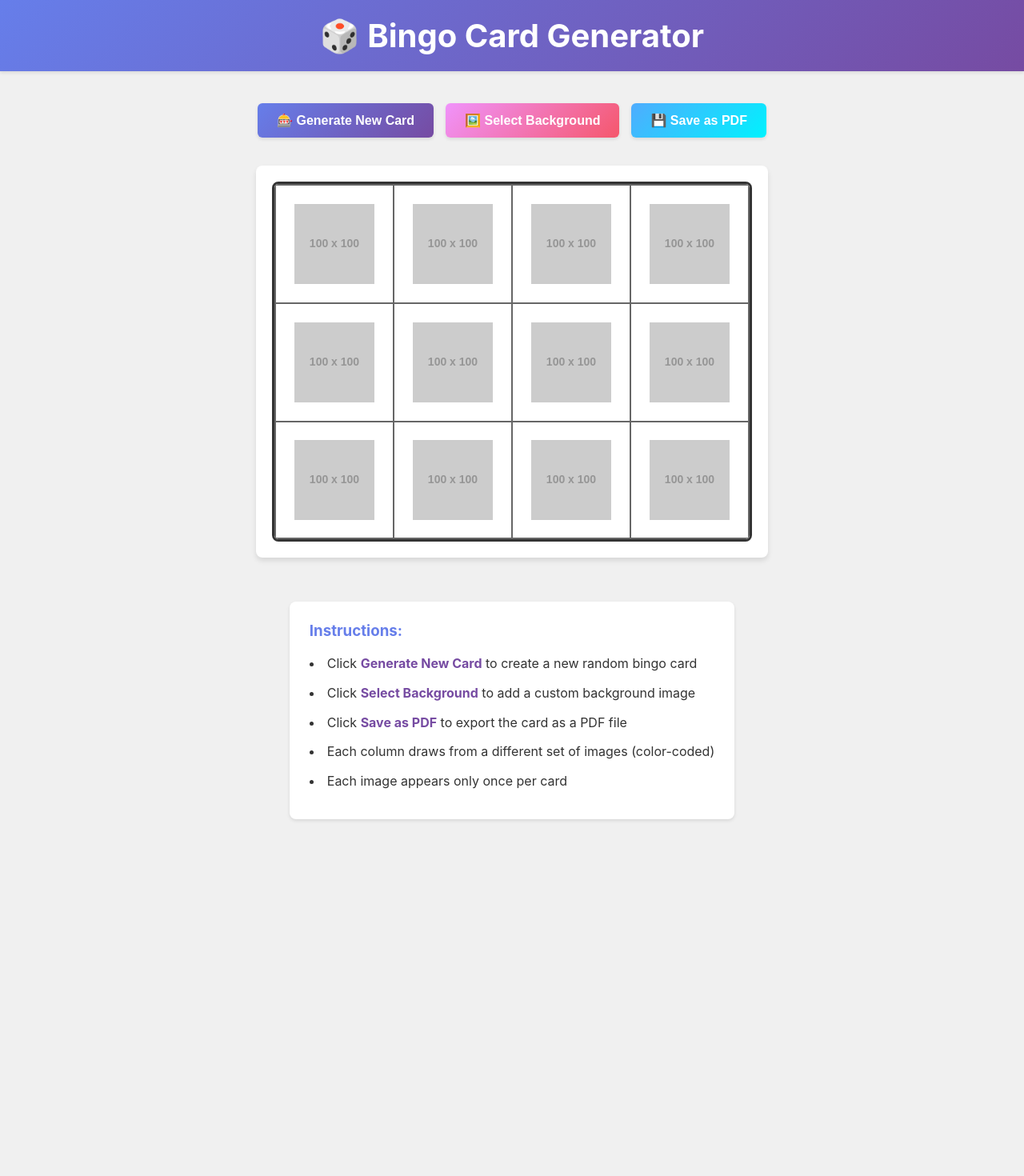
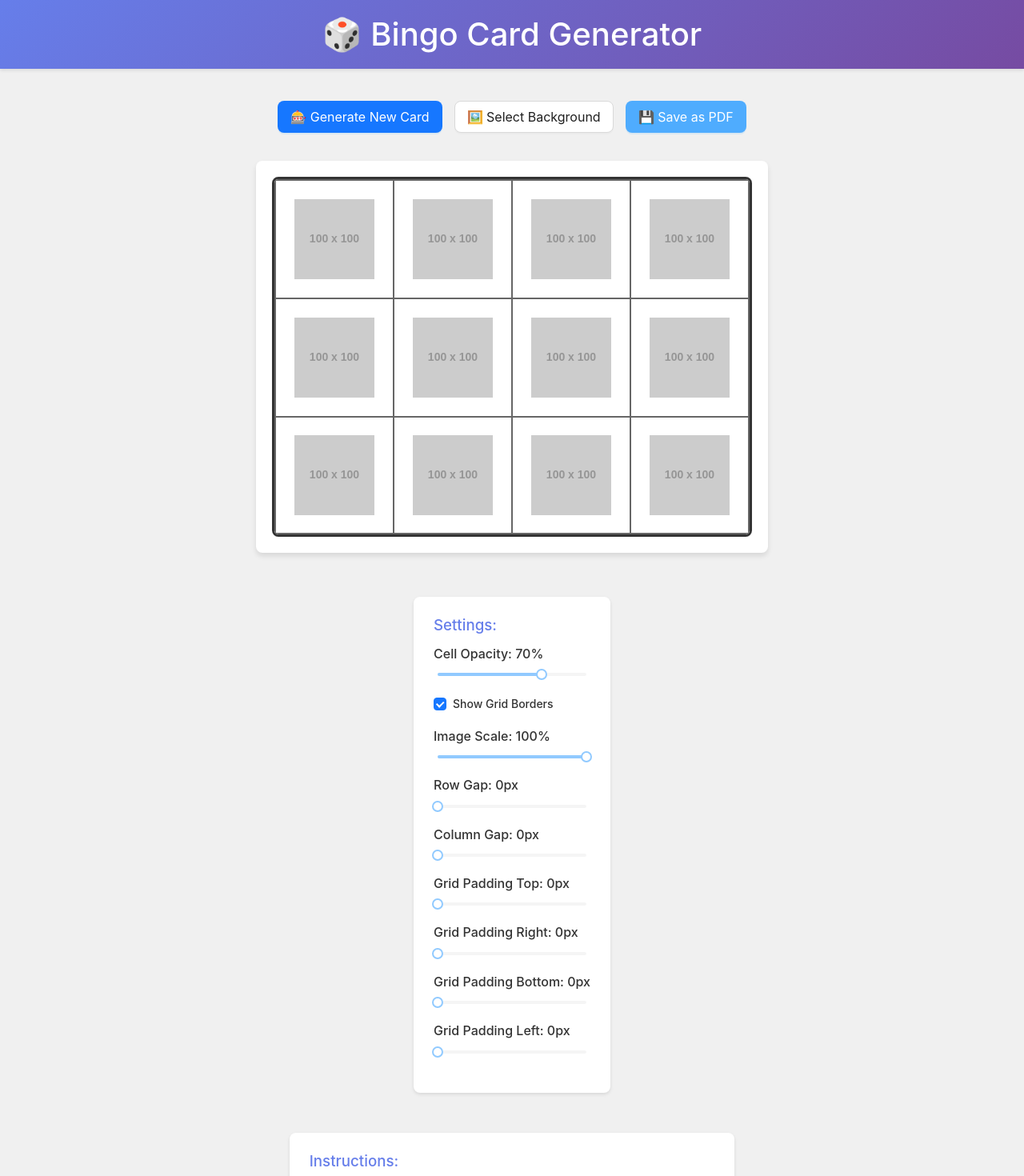
Before and after one commit to jrposada/bingo, a React (Vite) app: page / in a window 1280 px wide. Shown: the top 1470 px of the page at 80% size. Before the commit the page ends 1064 px from the top, so only its background shows below. Built offline with nearby package versions, Linux system fonts and the light colour scheme; the HTML template or start-up script is replaced by a standard one.

Commit message:
feat: resize grid

```diff
--- a/package.json
+++ b/package.json
@@ -16,7 +16,8 @@
     "react": "^18.2.0",
     "react-dom": "^18.2.0",
     "html2canvas": "^1.4.1",
-    "jspdf": "^2.5.1"
+    "jspdf": "^2.5.1",
+    "antd": "^5.12.0"
   },
   "devDependencies": {
     "@vitejs/plugin-react": "^4.2.0",
--- a/src/App.css
+++ b/src/App.css
@@ -129,3 +129,70 @@
 .instructions strong {
   color: #764ba2;
 }
+
+.settings {
+  background: white;
+  padding: 25px;
+  border-radius: 8px;
+  box-shadow: 0 2px 4px rgba(0, 0, 0, 0.1);
+  max-width: 600px;
+  margin-top: 20px;
+}
+
+.settings h3 {
+  margin-top: 0;
+  color: #667eea;
+  margin-bottom: 15px;
+}
+
+.setting-group {
+  margin-bottom: 20px;
+}
+
+.setting-group label {
+  display: block;
+  margin-bottom: 8px;
+  color: #333;
+  font-weight: 500;
+}
+
+.setting-group .ant-checkbox-wrapper {
+  display: flex;
+  align-items: center;
+}
+
+.slider {
+  width: 100%;
+  height: 6px;
+  border-radius: 3px;
+  background: #ddd;
+  outline: none;
+  -webkit-appearance: none;
+}
+
+.slider::-webkit-slider-thumb {
+  -webkit-appearance: none;
+  appearance: none;
+  width: 20px;
+  height: 20px;
+  border-radius: 50%;
+  background: linear-gradient(135deg, #667eea 0%, #764ba2 100%);
+  cursor: pointer;
+}
+
+.slider::-moz-range-thumb {
+  width: 20px;
+  height: 20px;
+  border-radius: 50%;
+  background: linear-gradient(135deg, #667eea 0%, #764ba2 100%);
+  cursor: pointer;
+  border: none;
+}
+
+.setting-group input[type="checkbox"] {
+  margin-right: 8px;
+  cursor: pointer;
+  width: 18px;
+  height: 18px;
+  vertical-align: middle;
+}
--- a/src/App.jsx
+++ b/src/App.jsx
@@ -1,7 +1,9 @@
 import React, { useState, useEffect } from 'react';
+import { Button, Slider, Checkbox } from 'antd';
 import BingoCard from './components/BingoCard';
 import { generateBingoCard } from './utils/cardGenerator';
 import { saveBingoCardAsPDF } from './utils/pdfExport';
+import 'antd/dist/reset.css';
 import './App.css';
 
 function App() {
@@ -9,7 +11,15 @@ function App() {
   const [backgroundImage, setBackgroundImage] = useState(null);
   const [isSaving, setIsSaving] = useState(false);
   const [message, setMessage] = useState('');
-
+  const [cellOpacity, setCellOpacity] = useState(70);
+  const [showBorders, setShowBorders] = useState(true);
+  const [paddingTop, setPaddingTop] = useState(0);
+  const [paddingRight, setPaddingRight] = useState(0);
+  const [paddingBottom, setPaddingBottom] = useState(0);
+  const [paddingLeft, setPaddingLeft] = useState(0);
+  const [imageScale, setImageScale] = useState(100);
+  const [rowGap, setRowGap] = useState(0);
+  const [columnGap, setColumnGap] = useState(0);
   // Generate initial card
   useEffect(() => {
     generateNewCard();
@@ -37,10 +47,10 @@ function App() {
 
   const handleBackgroundSelect = async () => {
     if (window.electron && window.electron.selectImage) {
-      // Use Electron dialog
-      const filePath = await window.electron.selectImage();
-      if (filePath) {
-        setBackgroundImage(`file://${filePath}`);
+      // Use Electron dialog (returns base64 data URL)
+      const dataUrl = await window.electron.selectImage();
+      if (dataUrl) {
+        setBackgroundImage(dataUrl);
       }
     } else {
       // Fallback to file input for browser
@@ -73,36 +83,39 @@ function App() {
 
       <main className="app-main">
         <div className="controls">
-          <button
+          <Button
             onClick={generateNewCard}
-            className="btn btn-primary"
+            type="primary"
+            size="large"
           >
             🎰 Generate New Card
-          </button>
+          </Button>
 
-          <button
+          <Button
             onClick={handleBackgroundSelect}
-            className="btn btn-secondary"
+            size="large"
           >
             🖼️ Select Background
-          </button>
+          </Button>
 
           {backgroundImage && (
-            <button
+            <Button
               onClick={handleClearBackground}
-              className="btn btn-secondary"
+              size="large"
             >
               ❌ Clear Background
-            </button>
+            </Button>
           )}
 
-          <button
+          <Button
             onClick={handleSavePDF}
             disabled={isSaving || cardData.length === 0}
-            className="btn btn-success"
+            type="primary"
+            size="large"
+            style={{ background: '#4facfe' }}
           >
             {isSaving ? '💾 Saving...' : '💾 Save as PDF'}
-          </button>
+          </Button>
         </div>
 
         {message && (
@@ -116,8 +129,117 @@ function App() {
             <BingoCard
               cardData={cardData}
               backgroundImage={backgroundImage}
+              cellOpacity={cellOpacity / 100}
+              showBorders={showBorders}
+              paddingTop={paddingTop}
+              paddingRight={paddingRight}
+              paddingBottom={paddingBottom}
+              paddingLeft={paddingLeft}
+              imageScale={imageScale}
+              rowGap={rowGap}
+              columnGap={columnGap}
             />
           )}
+        </div>
+
+        <div className="settings">
+          <h3>Settings:</h3>
+          <div className="setting-group">
+            <label>Cell Opacity: {cellOpacity}%</label>
+            <Slider
+              min={0}
+              max={100}
+              step={5}
+              value={cellOpacity}
+              onChange={setCellOpacity}
+              tooltip={{ open: false }}
+            />
+          </div>
+          <div className="setting-group">
+            <Checkbox
+              checked={showBorders}
+              onChange={(e) => setShowBorders(e.target.checked)}
+            >
+              Show Grid Borders
+            </Checkbox>
+          </div>
+          <div className="setting-group">
+            <label>Image Scale: {imageScale}%</label>
+            <Slider
+              min={30}
+              max={100}
+              step={5}
+              value={imageScale}
+              onChange={setImageScale}
+              tooltip={{ open: false }}
+            />
+          </div>
+          <div className="setting-group">
+            <label>Row Gap: {rowGap}px</label>
+            <Slider
+              min={0}
+              max={30}
+              step={1}
+              value={rowGap}
+              onChange={setRowGap}
+              tooltip={{ open: false }}
+            />
+          </div>
+          <div className="setting-group">
+            <label>Column Gap: {columnGap}px</label>
+            <Slider
+              min={0}
+              max={30}
+              step={1}
+              value={columnGap}
+              onChange={setColumnGap}
+              tooltip={{ open: false }}
+            />
+          </div>
+          <div className="setting-group">
+            <label>Grid Padding Top: {paddingTop}px</label>
+            <Slider
+              min={0}
+              max={200}
+              step={1}
+              value={paddingTop}
+              onChange={setPaddingTop}
+              tooltip={{ open: false }}
+            />
+          </div>
+          <div className="setting-group">
+            <label>Grid Padding Right: {paddingRight}px</label>
+            <Slider
+              min={0}
+              max={200}
+              step={1}
+              value={paddingRight}
+              onChange={setPaddingRight}
+              tooltip={{ open: false }}
+            />
+          </div>
+          <div className="setting-group">
+            <label>Grid Padding Bottom: {paddingBottom}px</label>
+            <Slider
+              min={0}
+              max={200}
+              step={1}
+              value={paddingBottom}
+              onChange={setPaddingBottom}
+              tooltip={{ open: false }}
+            />
+          </div>
+          <div className="setting-group">
+            <label>Grid Padding Left: {paddingLeft}px</label>
+            <Slider
+              min={0}
+              max={200}
+              step={1}
+              value={paddingLeft}
+              onChange={setPaddingLeft}
+              tooltip={{ open: false }}
+            />
+          </div>
         </div>
 
         <div className="instructions">
--- a/src/components/BingoCard.css
+++ b/src/components/BingoCard.css
@@ -20,6 +20,12 @@
   position: relative;
 }
 
+.bingo-grid {
+  display: flex;
+  flex-direction: column;
+  box-sizing: content-box;
+}
+
 .bingo-row {
   display: flex;
   flex: 1;
@@ -32,8 +38,16 @@
   align-items: center;
   justify-content: center;
   padding: 8px;
-  background: rgba(255, 255, 255, 0.9);
+  background: rgba(255, 255, 255, 0.7);
   position: relative;
+}
+
+.bingo-card.no-borders .bingo-cell {
+  border: none;
+}
+
+.bingo-card.no-borders {
+  border: none;
 }
 
 .bingo-cell:not(:last-child) {
--- a/src/components/BingoCard.jsx
+++ b/src/components/BingoCard.jsx
@@ -1,7 +1,19 @@
 import React, { useRef } from 'react';
 import './BingoCard.css';
 
-const BingoCard = ({ cardData, backgroundImage }) => {
+const BingoCard = ({
+  cardData,
+  backgroundImage,
+  cellOpacity = 0.7,
+  showBorders = true,
+  paddingTop = 0,
+  paddingRight = 0,
+  paddingBottom = 0,
+  paddingLeft = 0,
+  imageScale = 100,
+  rowGap = 0,
+  columnGap = 0
+}) => {
   const cardRef = useRef(null);
 
   return (
@@ -11,15 +23,43 @@ const BingoCard = ({ cardData, backgroundImage }) => {
       id="bingo-card"
     >
       <div
-        className="bingo-card"
+        className={`bingo-card ${!showBorders ? 'no-borders' : ''}`}
         style={{
           backgroundImage: backgroundImage ? `url(${backgroundImage})` : 'none'
         }}
       >
+        <div
+          className="bingo-grid"
+          style={{
+            paddingTop: `${paddingTop}px`,
+            paddingRight: `${paddingRight}px`,
+            paddingBottom: `${paddingBottom}px`,
+            paddingLeft: `${paddingLeft}px`,
+            height: `calc(100% - ${paddingTop}px - ${paddingBottom}px)`,
+            width: `calc(100% - ${paddingLeft}px - ${paddingRight}px)`,
+            marginTop: `${paddingTop}px`,
+            marginLeft: `${paddingLeft}px`,
+            rowGap: `${rowGap}px`,
+            columnGap: `${columnGap}px`
+          }}
+        >
           {cardData.map((row, rowIndex) => (
-          <div key={rowIndex} className="bingo-row">
+            <div
+              key={rowIndex}
+              className="bingo-row"
+              style={{
+                gap: `${columnGap}px`
+              }}
+            >
               {row.map((cell, colIndex) => (
-              <div key={`${rowIndex}-${colIndex}`} className="bingo-cell">
+                <div
+                  key={`${rowIndex}-${colIndex}`}
+                  className="bingo-cell"
+                  style={{
+                    background: `rgba(255, 255, 255, ${cellOpacity})`,
+                    padding: `${(100 - imageScale) / 2}%`
+                  }}
+                >
                   {cell && (
                     <img
                       src={cell}
@@ -33,6 +73,7 @@ const BingoCard = ({ cardData, backgroundImage }) => {
           ))}
         </div>
       </div>
+    </div>
   );
 };
 
```
Also changed, not shown: electron/main.js (+20 -2 lines), 1 other file (tests, documents, lock files or other folders). Lines whose indentation alone changed are shown as unchanged.
